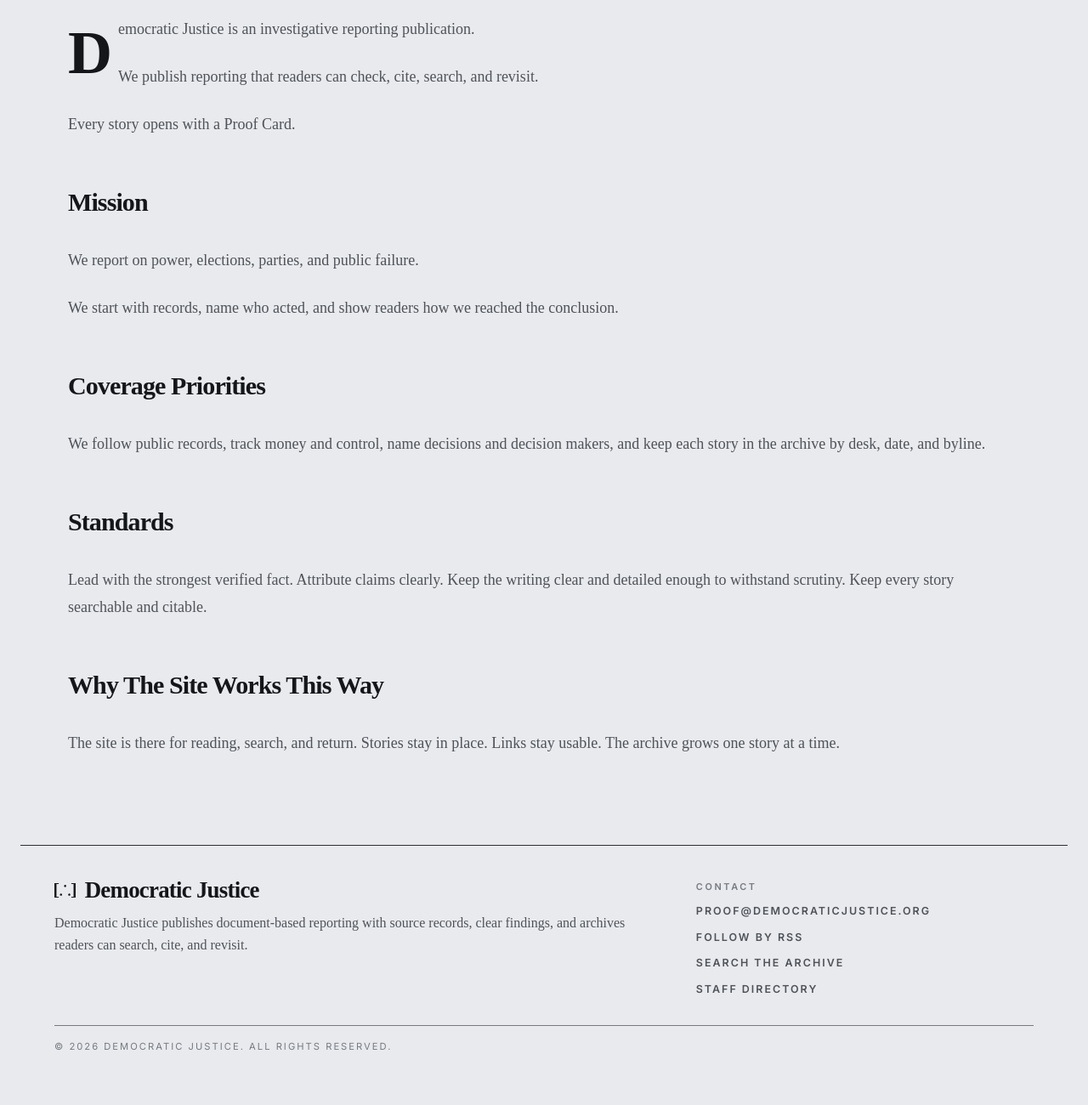
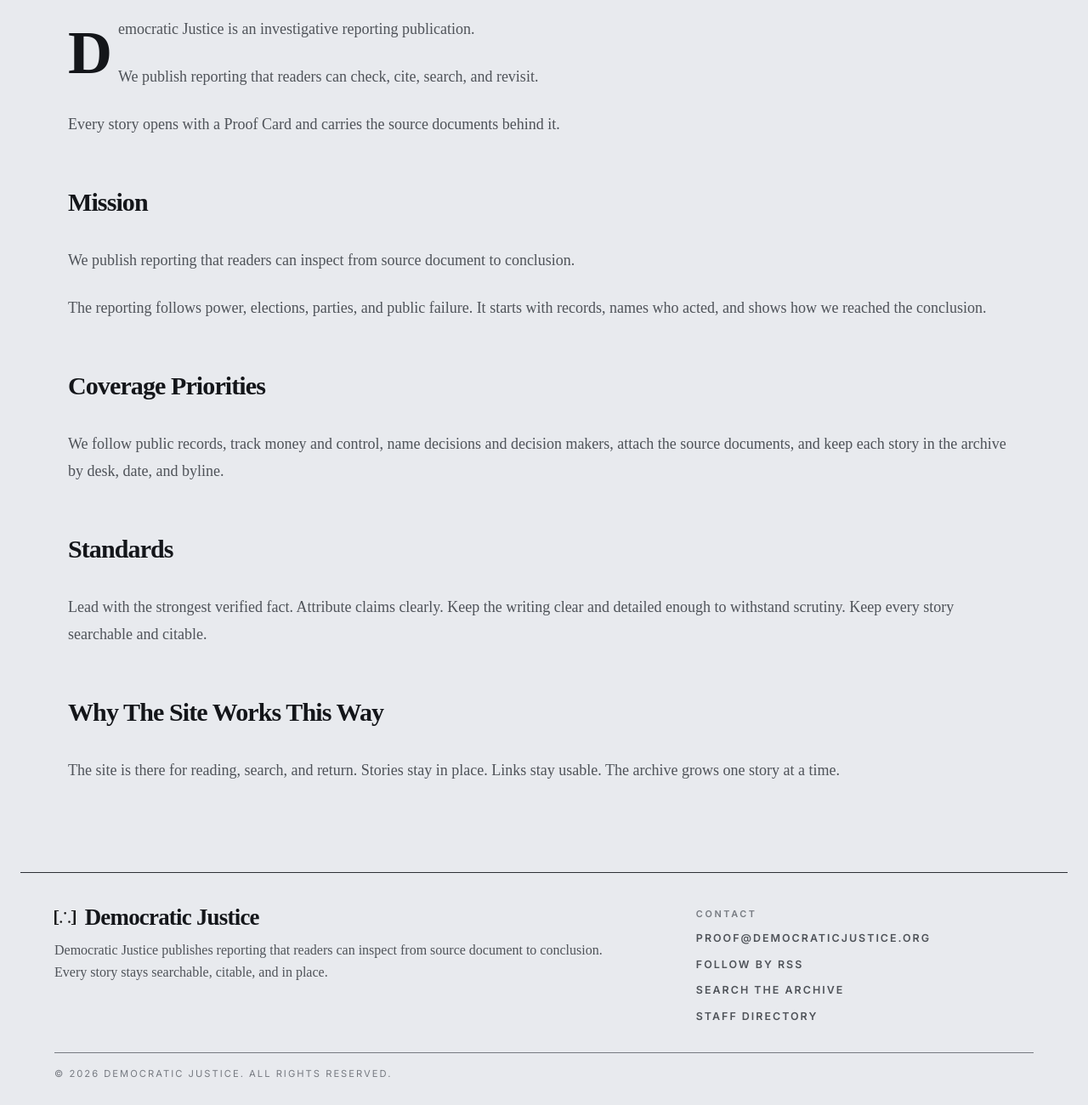
Before and after one commit to astheworldburns/democraticjustice.org, an Eleventy site: page src/content/pages/about.md in a window 1280 px wide. Shown: the part 440-1740 px from the top of the page at 85% size. Built offline with nearby package versions, Linux system fonts and the light colour scheme; Eleventy itself is replaced by a stand-in of ours; files that its build step writes are made by us from their sources; a web font is replaced by a local one; what @resvg/resvg-js, satori, satori-html would draw is missing.

Commit message:
Refocus mission copy on proof and documents

```diff
--- a/src/_data/siteSettings.json
+++ b/src/_data/siteSettings.json
@@ -1,8 +1,8 @@
 {
   "site_title": "Democratic Justice",
   "tagline": "Reporting readers can check.",
-  "mission_statement": "Democratic Justice publishes reporting with source records, named facts, and a Proof Card at the top of every story.",
-  "footer_description": "Democratic Justice publishes document-based reporting with source records, clear findings, and archives readers can search, cite, and revisit.",
+  "mission_statement": "Democratic Justice publishes reporting that readers can inspect from source document to conclusion. Every story opens with a Proof Card and carries the record behind it.",
+  "footer_description": "Democratic Justice publishes reporting that readers can inspect from source document to conclusion. Every story stays searchable, citable, and in place.",
   "standards_tagline": "Reported. Sourced. Proved.",
-  "meta_description": "Democratic Justice publishes reporting with source records, Proof Cards, and archives readers can search, cite, and revisit."
+  "meta_description": "Democratic Justice publishes reporting with source documents, Proof Cards, and archives readers can search, cite, and revisit."
 }
--- a/src/content/pages/about.md
+++ b/src/content/pages/about.md
@@ -11,17 +11,17 @@ Democratic Justice is an investigative reporting publication.
 
 We publish reporting that readers can check, cite, search, and revisit.
 
-Every story opens with a Proof Card.
+Every story opens with a Proof Card and carries the source documents behind it.
 
 ## Mission
 
-We report on power, elections, parties, and public failure.
+We publish reporting that readers can inspect from source document to conclusion.
 
-We start with records, name who acted, and show readers how we reached the conclusion.
+The reporting follows power, elections, parties, and public failure. It starts with records, names who acted, and shows how we reached the conclusion.
 
 ## Coverage Priorities
 
-We follow public records, track money and control, name decisions and decision makers, and keep each story in the archive by desk, date, and byline.
+We follow public records, track money and control, name decisions and decision makers, attach the source documents, and keep each story in the archive by desk, date, and byline.
 
 ## Standards
 
--- a/src/content/pages/index.njk
+++ b/src/content/pages/index.njk
@@ -55,7 +55,7 @@ ogType: website
               Reporting readers can check
             </h2>
             <p class="mt-4 font-serif text-base leading-relaxed text-[rgb(var(--ink-soft))]">
-              Democratic Justice reports on power, elections, parties, and public failure. Every story opens with a Proof Card and stays in the archive.
+              Every story opens with a Proof Card and carries the source documents behind it. We report on power, elections, parties, and public failure.
             </p>
             <div class="mt-5 flex flex-wrap gap-3">
               <a class="button-link" href="/about/">Read the mission</a>
```
Also changed, not shown: docs/evergreen-copy-audit.md (+8 -8 lines).
